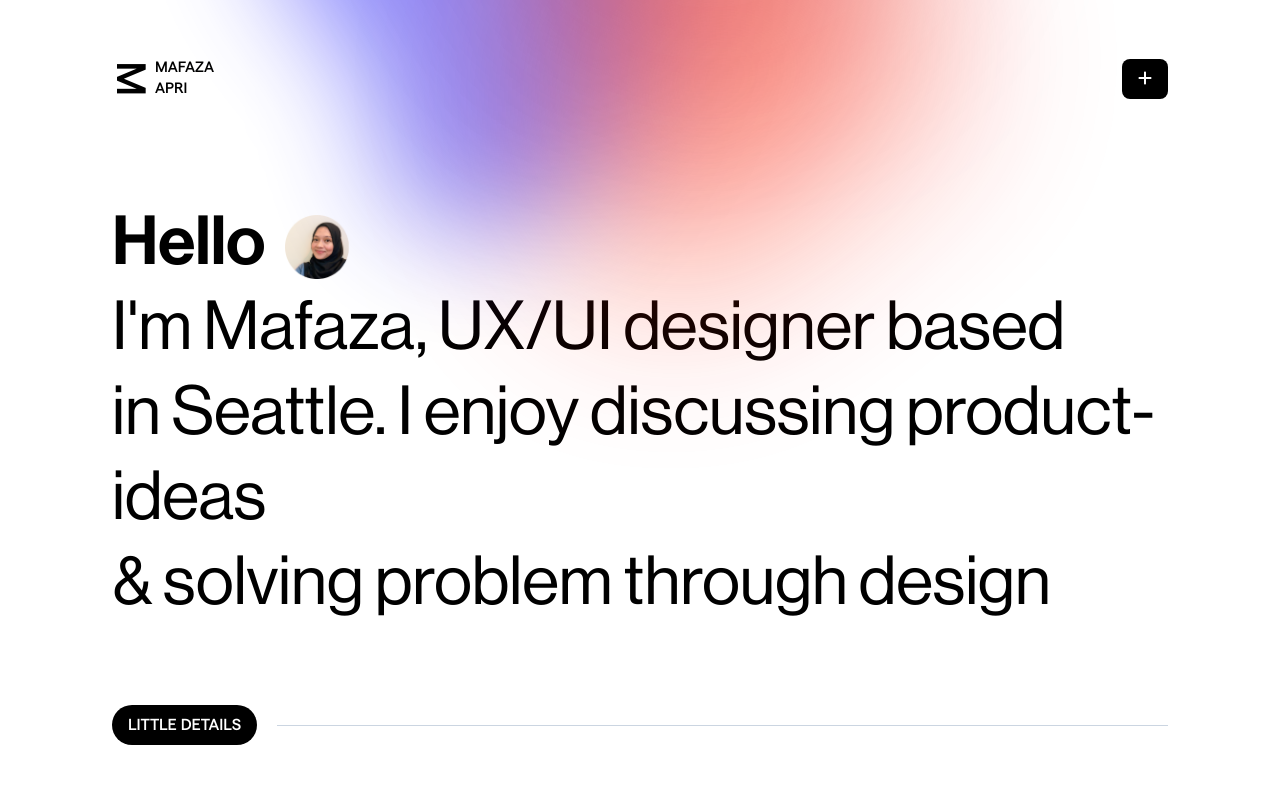
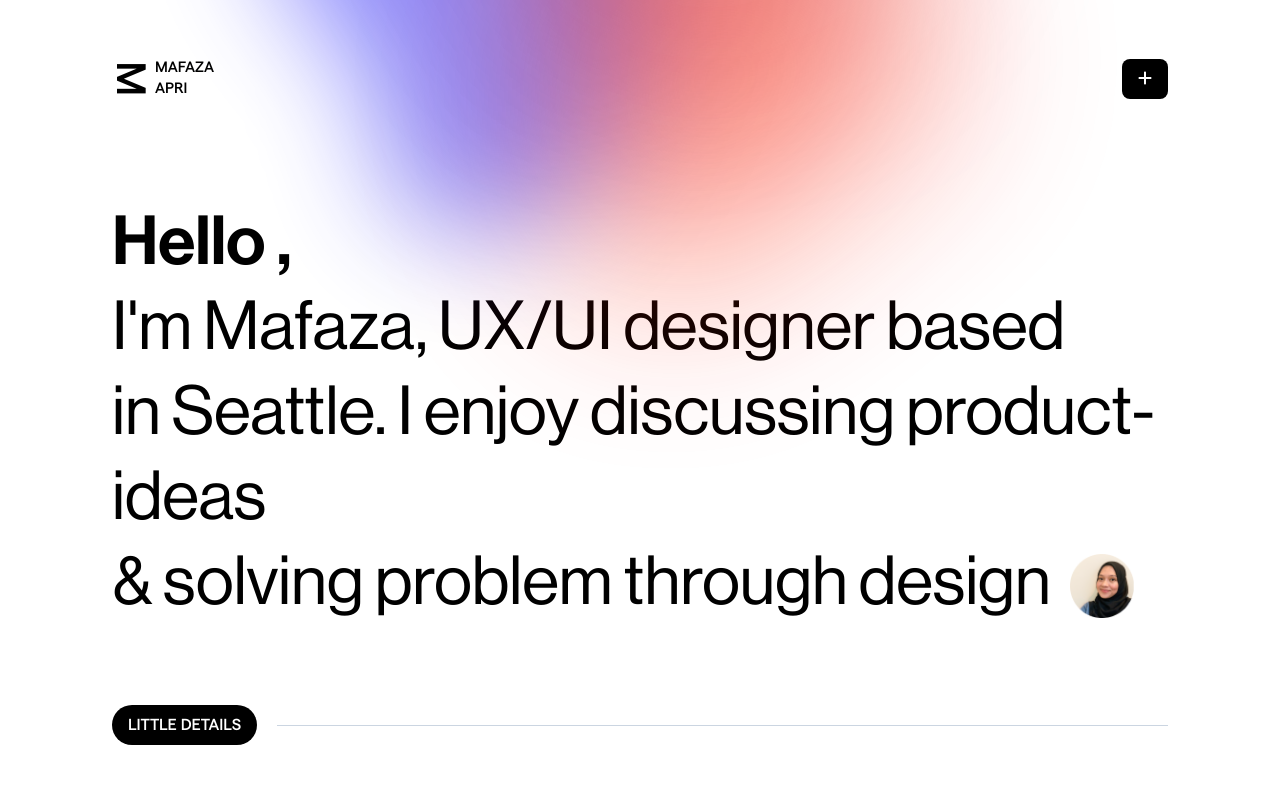
Before and after one commit to mafazaapri/mafazaapri.github.io, a React (Vite) app: page /#/about in a window 1280 px wide. Shown: the top 796 px of the page. Built offline with nearby package versions, Linux system fonts and the light colour scheme.

Commit message:
Update AboutPage.jsx

```diff
--- a/src/pages/AboutPage.jsx
+++ b/src/pages/AboutPage.jsx
@@ -16,7 +16,7 @@ export default function AboutPage() {
 
                   <div className="text-[2.5rem] lg:text-[4.25rem] text-start leading-tight lg-leading-[4rem] mr mt-16 lg:mt-40">
             <span className="font-medium">
-            Hello{" "}  <img src="/img/profile-pic.png" className="w-16 inline-block ms-2" />
+            Hello{" "},
               <br/>
 
        </span>
@@ -27,7 +27,7 @@ I'm Mafaza, UX/UI designer based <br/> in Seattle.
 
                       I enjoy discussing product-ideas
 
-             <br/> & solving problem through design  </span>
+             <br/> & solving problem through design <img src="/img/profile-pic.png" className="w-16 inline-block ms-2" />   </span>
 
           </div>
           </section>
```
